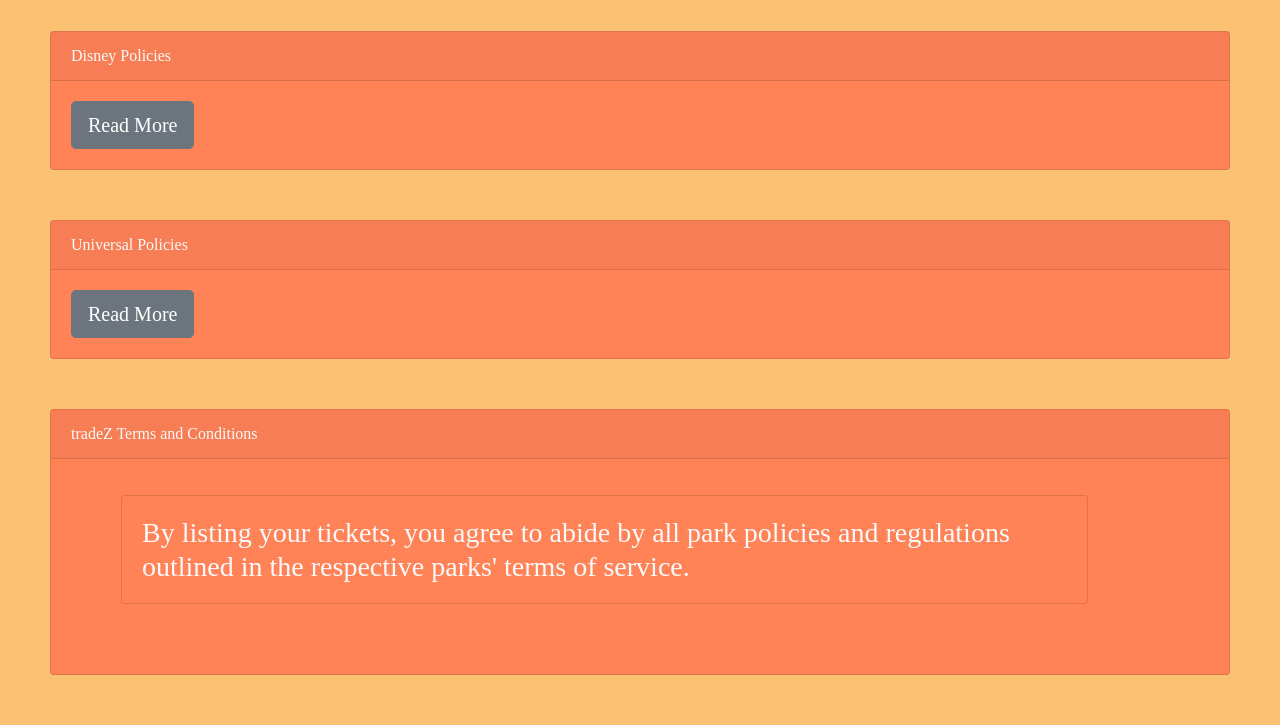
After one commit to TradezTicketing/TradeZ, a Node server app: template views/howitworks.handlebars in a window 1280 px wide. The commit adds this page. Shown: the part 397-1122 px from the top of the page. Run offline with Node 20, Linux system fonts and the light colour scheme; the template is opened without the code that fills it, so the values that code supplies are empty; some libraries are stand-ins or nearby versions.

Commit message:
submitting how it works page

```diff
--- /dev/null
+++ b/views/howitworks.handlebars
@@ -0,0 +1,51 @@
+<div class="jumbotron jumbotron-fluid "
+    style="background: url('/images/Carousel Images/ferriswheel2.jpg'); background-size: cover;">
+    {{!-- add the style above to the css stylesheet with a jumbotron class --}}
+    <div class="container text-secondary bg-light">
+        <h1>How it Works</h1>
+        <h3 class="card-text text-dark">
+            You have tix, they have tix. You trade. Read all policies and conditions prior to engaging in a trade!
+        </h3>
+        <br>
+        <a class="btn btn-secondary btn-lg" href="/search" role="button">Find Tickets</a>
+    </div>
+</div>
+
+<div class="card">
+    <div class="card-header text-light">
+        Disney Policies
+    </div>
+    <div class="card-body text-light">
+        <a class="btn btn-secondary btn-lg" href="https://parksjobs.disneycareers.com/benefits" role="button">Read
+            More</a>
+    </div>
+</div>
+
+<div class="card">
+    <div class="card-header text-light">
+        Universal Policies
+    </div>
+    <div class="card-body text-light">
+        <a class="btn btn-secondary btn-lg" href="https://site.universalorlando.com/comcast-employees/Employee-Discount-Information.aspx" role="button">Read
+            More</a>
+    </div>
+</div>
+
+
+<div class="card text-light">
+    <div class="card-header">
+        tradeZ Terms and Conditions
+    </div>
+    <div class="card-body text-light">
+        <p class="card-text"></p>
+        <div class="card text-light" style="width: 85%;">
+            <div class="card-body">
+                <h3 class="card-text">
+                    By listing your tickets, you agree to abide by all park policies and regulations outlined in
+                    the respective
+                    parks' terms of service.
+                </h3>
+            </div>
+        </div>
+    </div>
+</div>
```
Also changed, not shown: views/results.handlebars (+12 -2 lines), views/results2.handlebars (+11 -0 lines).
